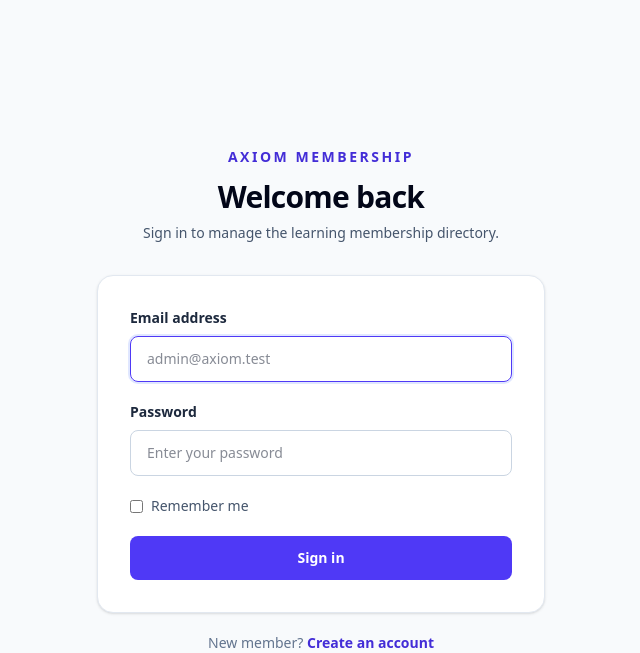
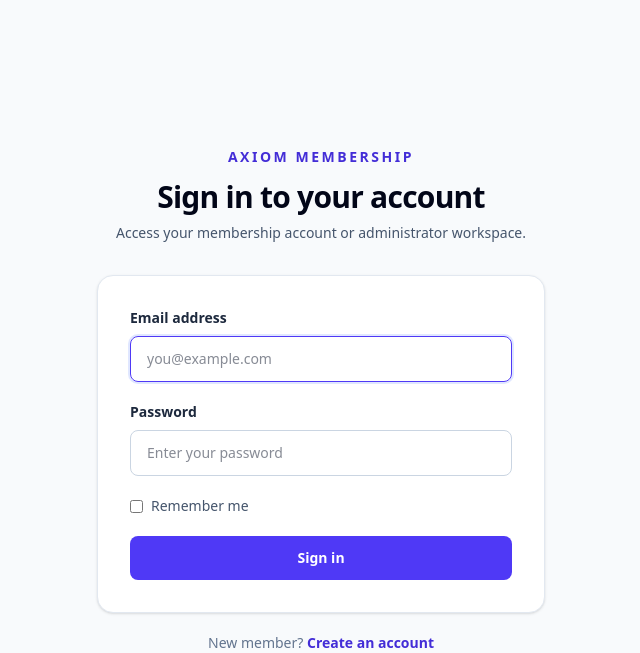
Before and after one commit to PipoyBabu/e-learning_platform, a Laravel app: page /login in a window 1280 px wide. Shown: the top 653 px of the page, without its empty margins (319-959 px from the left). Run offline with Laravel 12, Linux system fonts and the light colour scheme; style sheets or scripts are compiled from the project's sources.

Commit message:
1:29 - Updated authentication wording

```diff
--- a/educationalPlatform/resources/views/auth/login.blade.php
+++ b/educationalPlatform/resources/views/auth/login.blade.php
@@ -11,8 +11,8 @@
         <section class="w-full max-w-md">
             <div class="mb-8 text-center">
                 <p class="text-sm font-semibold uppercase tracking-[0.18em] text-indigo-700">Axiom Membership</p>
-                <h1 class="mt-3 text-3xl font-bold tracking-tight text-slate-950">Welcome back</h1>
-                <p class="mt-2 text-sm text-slate-600">Sign in to manage the learning membership directory.</p>
+                <h1 class="mt-3 text-3xl font-bold tracking-tight text-slate-950">Sign in to your account</h1>
+                <p class="mt-2 text-sm text-slate-600">Access your membership account or administrator workspace.</p>
             </div>
 
             @if (session('success'))
@@ -36,7 +36,7 @@
                     <label for="email" class="mb-2 block text-sm font-semibold text-slate-800">Email address</label>
                     <input id="email" name="email" type="email" value="{{ old('email') }}" autocomplete="email" required autofocus
                         class="block w-full rounded-lg border border-slate-300 px-4 py-3 text-sm outline-none transition focus:border-indigo-600 focus:ring-2 focus:ring-indigo-100"
-                        placeholder="admin@axiom.test">
+                        placeholder="you@example.com">
                 </div>
 
                 <div>
--- a/educationalPlatform/resources/views/auth/register.blade.php
+++ b/educationalPlatform/resources/views/auth/register.blade.php
@@ -3,11 +3,11 @@
 <head><meta charset="utf-8"><meta name="viewport" content="width=device-width, initial-scale=1"><title>Create account · Axiom Membership</title>@vite(['resources/css/app.css', 'resources/js/app.js'])</head>
 <body class="min-h-screen bg-slate-50 text-slate-900">
 <main class="flex min-h-screen items-center justify-center px-4 py-10"><section class="w-full max-w-md">
-    <div class="mb-8 text-center"><p class="text-sm font-semibold uppercase tracking-[0.18em] text-indigo-700">Axiom Membership</p><h1 class="mt-3 text-3xl font-bold tracking-tight text-slate-950">Create your account</h1><p class="mt-2 text-sm text-slate-600">Use the email address already registered on your member profile.</p></div>
+    <div class="mb-8 text-center"><p class="text-sm font-semibold uppercase tracking-[0.18em] text-indigo-700">Axiom Membership</p><h1 class="mt-3 text-3xl font-bold tracking-tight text-slate-950">Create your account</h1><p class="mt-2 text-sm text-slate-600">Create a member account using the email already registered in Axiom.</p></div>
     @if ($errors->any())<div class="mb-5 rounded-lg bg-red-50 p-4 text-sm text-red-800"><ul class="list-disc space-y-1 pl-5">@foreach ($errors->all() as $error)<li>{{ $error }}</li>@endforeach</ul></div>@endif
     <form method="POST" action="{{ route('register.store') }}" class="space-y-5 rounded-2xl border border-slate-200 bg-white p-6 shadow-sm sm:p-8">@csrf
         <div><label for="name" class="mb-2 block text-sm font-semibold">Full name</label><input id="name" name="name" type="text" value="{{ old('name') }}" required autofocus class="block w-full rounded-lg border border-slate-300 px-4 py-3 text-sm outline-none focus:border-indigo-600 focus:ring-2 focus:ring-indigo-100"></div>
-        <div><label for="email" class="mb-2 block text-sm font-semibold">Member email</label><input id="email" name="email" type="email" value="{{ old('email') }}" required class="block w-full rounded-lg border border-slate-300 px-4 py-3 text-sm outline-none focus:border-indigo-600 focus:ring-2 focus:ring-indigo-100"><p class="mt-1 text-xs text-slate-500">This must match the email in your Axiom member record.</p></div>
+        <div><label for="email" class="mb-2 block text-sm font-semibold">Email address</label><input id="email" name="email" type="email" value="{{ old('email') }}" required class="block w-full rounded-lg border border-slate-300 px-4 py-3 text-sm outline-none focus:border-indigo-600 focus:ring-2 focus:ring-indigo-100"><p class="mt-1 text-xs text-slate-500">This must exactly match the email in your Axiom member record.</p></div>
         <div><label for="password" class="mb-2 block text-sm font-semibold">Password</label><input id="password" name="password" type="password" required minlength="8" class="block w-full rounded-lg border border-slate-300 px-4 py-3 text-sm outline-none focus:border-indigo-600 focus:ring-2 focus:ring-indigo-100"></div>
         <div><label for="password_confirmation" class="mb-2 block text-sm font-semibold">Confirm password</label><input id="password_confirmation" name="password_confirmation" type="password" required minlength="8" class="block w-full rounded-lg border border-slate-300 px-4 py-3 text-sm outline-none focus:border-indigo-600 focus:ring-2 focus:ring-indigo-100"></div>
         <button type="submit" class="w-full rounded-lg bg-indigo-600 px-4 py-3 text-sm font-semibold text-white hover:bg-indigo-700">Create account</button>
```
Also changed, not shown: educationalPlatform/tests/Feature/AuthTest.php (+1 -1 lines).
